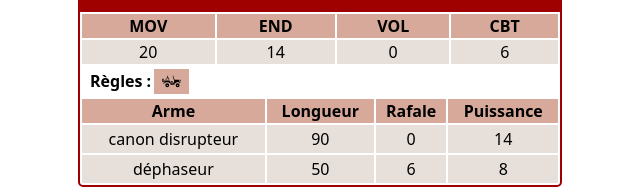
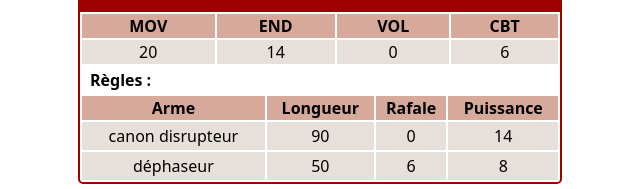
Before and after one commit to Jouvain/MCA_AB_VueJS, a Vue app: page /squad/Domination in a window 1280 px wide. Shown: the part 2726-2915 px from the top of the page, without its empty margins (0-640 px from the left). Built offline with nearby package versions, Linux system fonts and the light colour scheme; the HTML template or start-up script is replaced by a standard one.

Commit message:
fix : display LS button only on edit

```diff
--- a/src/components/ProfileSheet.vue
+++ b/src/components/ProfileSheet.vue
@@ -162,7 +162,7 @@ import { computed, ref, watch } from 'vue';
             </table>
         </section>
         <section class="ps_section ps_trivia">
-            <strong>Règles : <button v-if="profile.type === 'blindé' " class="ps_button--small" @click="emit('lighter')" > <img src="/img/jeep.svg" /> </button> </strong>
+            <strong>Règles : <button v-if="profile.type === 'blindé' && mode === 'edit' " class="ps_button--small" @click="emit('lighter')" > <img src="/img/jeep.svg" /> </button> </strong>
             <span v-if="profile.specialRoles.length > 0 && profile.specialRule !== null" >{{ profile.specialRule }} , {{ profile.specialRoles }}</span>
             <span v-else-if="profile.specialRoles.length > 0 ">{{ profile.specialRoles }}</span>
             <span v-else>{{ profile.specialRule }}</span>
```
